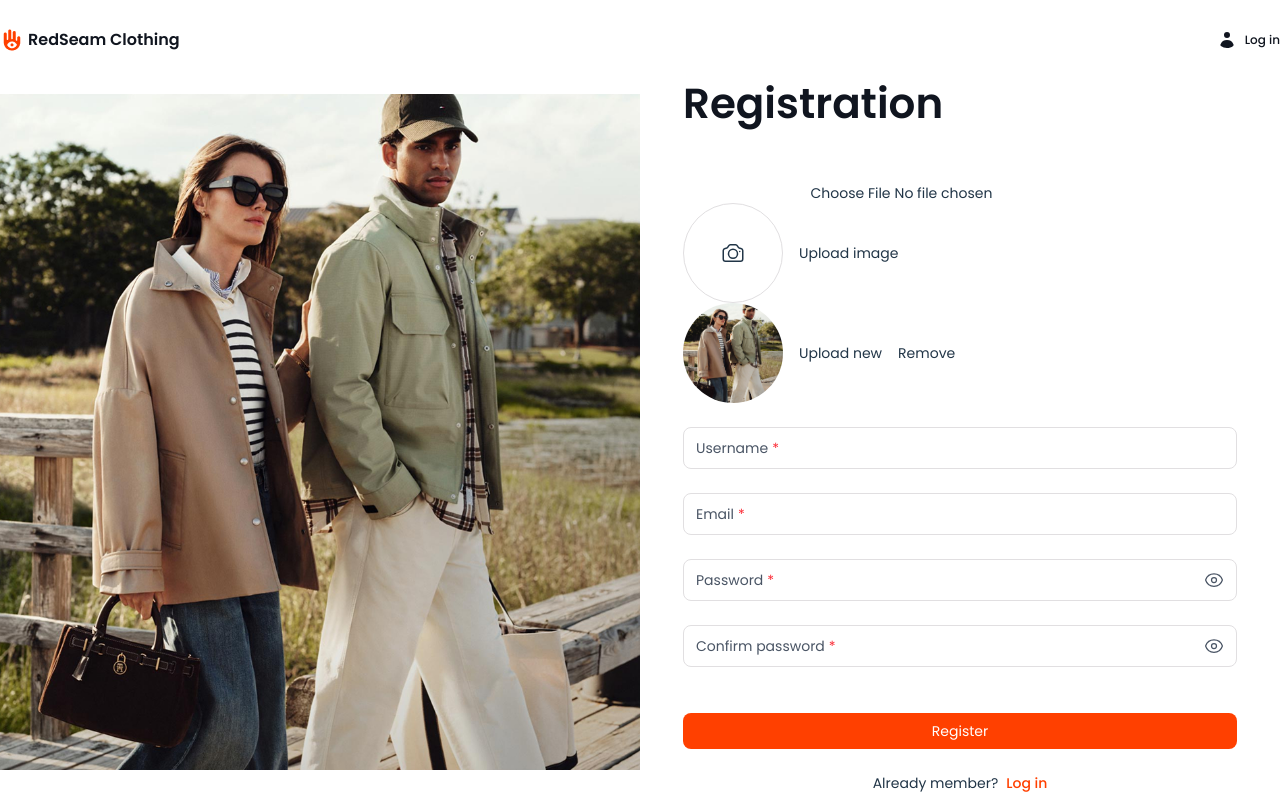
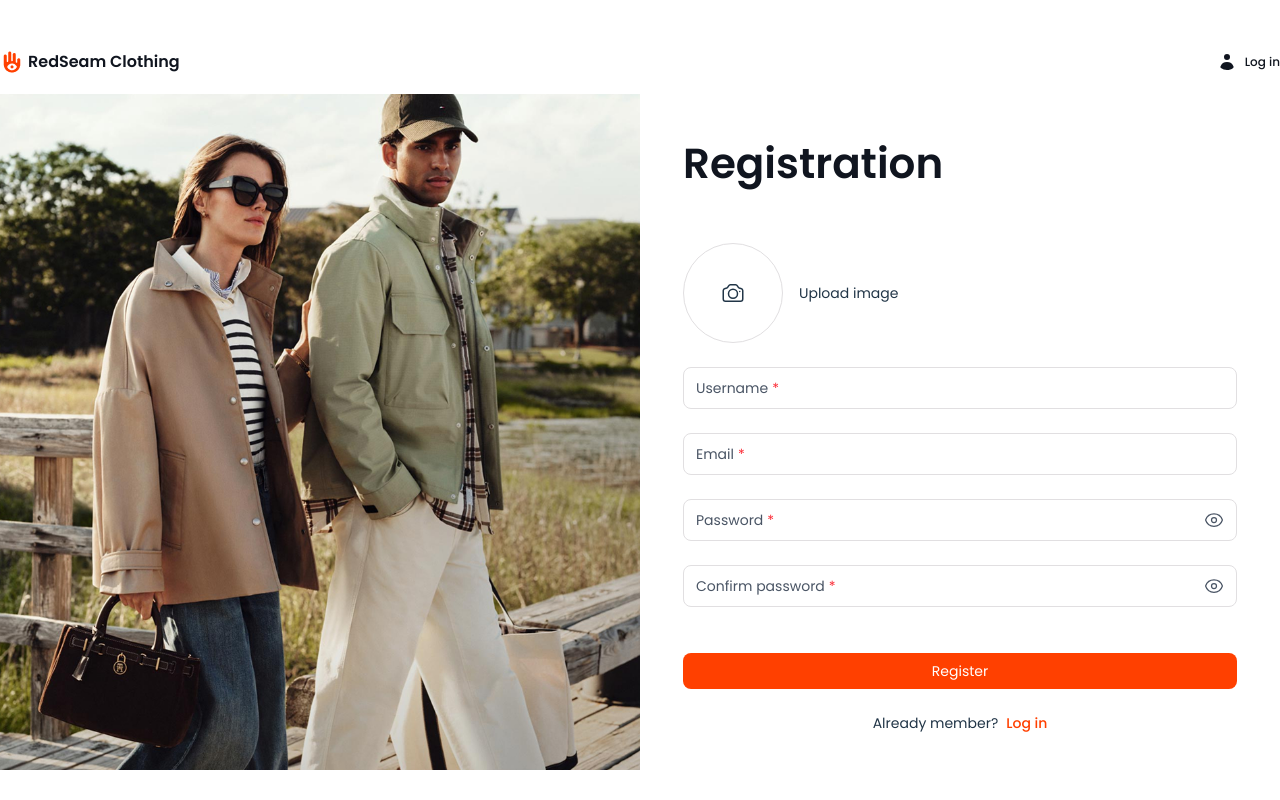
Before and after one commit to tchkoidze/redSeam-clothing, a React (Vite) app: page /registration in a window 1280 px wide. Built offline with nearby package versions, Linux system fonts and the light colour scheme.

Commit message:
feat: add file upload logic atregistration form

```diff
--- /dev/null
+++ b/src/hooks/useImageUpload.ts
@@ -0,0 +1,37 @@
+import { useState } from "react";
+import { fileToBase64, dataURLtoFile } from "../utils/imageUtils";
+
+export const useFileUpload = (maxSizeKB = 600) => {
+  const [error, setError] = useState("");
+  const [image, setImage] = useState<string>("");
+
+  const handleFileChange = async (
+    event: React.ChangeEvent<HTMLInputElement>
+  ) => {
+    const file = event.target.files?.[0];
+    if (!file) return;
+
+    //const validationError = validateFile(file, maxSizeKB);
+    // if (validationError) {
+    //   setError(validationError);
+    //   return;
+    // }
+
+    try {
+      const base64 = await fileToBase64(file);
+      setImage(base64);
+      setError("");
+    } catch {
+      setError("Failed to upload image");
+    }
+  };
+
+  return {
+    image,
+    error,
+    setImage,
+    setError,
+    handleFileChange,
+    dataURLtoFile,
+  };
+};
--- a/src/pages/Order.tsx
+++ b/src/pages/Order.tsx
@@ -11,13 +11,18 @@ import axios from "axios";
 import { useNavigate } from "@tanstack/react-router";
 
 export default function Order() {
+  const { token, logout, user } = useAuth();
   const {
     register,
     handleSubmit,
     formState: { errors },
-  } = useForm({ resolver: zodResolver(checkoutSchema) });
+  } = useForm({
+    resolver: zodResolver(checkoutSchema),
+    defaultValues: {
+      email: user?.email || "",
+    },
+  });
 
-  const { token, logout } = useAuth();
   const navigate = useNavigate();
   const { data: cartProducts } = useGetCartProducts(token);
 
--- a/src/pages/Registration.tsx
+++ b/src/pages/Registration.tsx
@@ -7,11 +7,21 @@ import { registrationSchema, type RegistrationFormData } from "./authSchema";
 import { registration } from "../APIs";
 import axios from "axios";
 import type { RegistrationErrorResponse } from "../types";
+import { useFileUpload } from "../hooks/useImageUpload";
 
 export default function Registration() {
   const fileInputRef = useRef<HTMLInputElement | null>(null);
   const [registerErrored, setRegisterErrored] =
     useState<RegistrationErrorResponse | null>(null);
+  // const { image, error, handleFileChange, setImage, setError, dataURLtoFile } =
+  //   useFileUpload();
+  const {
+    image,
+    error: imageError,
+    handleFileChange,
+    setImage,
+    dataURLtoFile,
+  } = useFileUpload();
 
   const {
     register,
@@ -29,10 +39,16 @@ export default function Registration() {
     formData.append("password", data.password);
     formData.append("password_confirmation", data.confirmPassword);
 
+    if (image) {
+      const file = dataURLtoFile(image, "avatar_image");
+      formData.append("avatar", file);
+    }
+
     console.log("form data: ", formData);
 
     try {
       const res = await registration(formData);
+      setImage("");
       navigate({ to: "/login" });
       console.log("respo :", res);
     } catch (error) {
@@ -62,12 +78,42 @@ export default function Registration() {
             <input
               type="file"
               id="myphoto"
-              accept=".jpg,.jpeg,.png"
+              accept="image/*"
+              onChange={handleFileChange}
+              //accept=".jpg,.jpeg,.png"
               //{...register("avatar")}
               // onChange={handleFileChange}
               ref={fileInputRef}
-              //className="hidden"
+              className="hidden"
             />
+            {image ? (
+              <div className="flex items-center gap-4">
+                <img
+                  // src={heroImg}
+                  src={image}
+                  alt="uploaded_avatar"
+                  className="w-[100px] h-[100px] rounded-full"
+                />
+                <button
+                  type="button"
+                  onClick={() => fileInputRef.current?.click()}
+                >
+                  Upload new
+                </button>
+                <button
+                  type="button"
+                  onClick={() => {
+                    setImage("");
+                    if (fileInputRef.current) {
+                      fileInputRef.current.value = "";
+                    }
+                  }}
+                >
+                  Remove
+                </button>
+              </div>
+            ) : (
+              <div>
                 <div className="flex items-center gap-4">
                   <div className="w-[100px] h-[100px] flex justify-center items-center border border-[#E1DFE1] rounded-full">
                     <svg
@@ -90,18 +136,19 @@ export default function Registration() {
                       />
                     </svg>
                   </div>
-              <button className="cursor-pointer">Upload image</button>
+                  <button
+                    type="button"
+                    onClick={() => fileInputRef.current?.click()}
+                    className="cursor-pointer"
+                  >
+                    Upload image
+                  </button>
                 </div>
-
-            <div className="flex items-center gap-4">
-              <img
-                src={heroImg}
-                alt="uploaded_avatar"
-                className="w-[100px] h-[100px] rounded-full"
-              />
-              <button>Upload new</button>
-              <button>Remove</button>
+                {imageError && (
+                  <p className="text-[10px] text-[#FF4000]">{imageError}</p>
+                )}
               </div>
+            )}
           </div>
           <div>
             <div className="flex items-center border rounded-lg px-3 py-2.5 border-[#E1DFE1] text-gray-600">
--- /dev/null
+++ b/src/utils/imageUtils.ts
@@ -0,0 +1,41 @@
+// export const validateFile = (file: File, maxSizeKB = 600): string | null => {
+//   const validTypes = [
+//     "image/jpeg",
+//     "image/png",
+//     "image/jpg",
+//     "image/svg",
+//     "image/webp",
+//     "image/jpeg",
+//   ];
+
+//   if (!validTypes.includes(file.type)) {
+//     return "Only JPG,JPEG, PNG , SVG or WEBP format";
+//   }
+
+//   // if (file.size > maxSizeKB * 1024) {
+//   //   return `Image size must not exceed ${maxSizeKB}kb`;
+//   // }
+
+//   return null;
+// };
+
+export const fileToBase64 = (file: File): Promise<string> => {
+  return new Promise((resolve, reject) => {
+    const reader = new FileReader();
+    reader.onloadend = () => resolve(reader.result as string);
+    reader.onerror = reject;
+    reader.readAsDataURL(file);
+  });
+};
+
+export const dataURLtoFile = (dataurl: string, filename: string): File => {
+  const arr = dataurl.split(",");
+  const mime = arr[0].match(/:(.*?);/)?.[1] || "image/png";
+  const bstr = atob(arr[1]);
+  let n = bstr.length;
+  const u8arr = new Uint8Array(n);
+  while (n--) {
+    u8arr[n] = bstr.charCodeAt(n);
+  }
+  return new File([u8arr], filename, { type: mime });
+};
```
Lines whose indentation alone changed are shown as unchanged.
